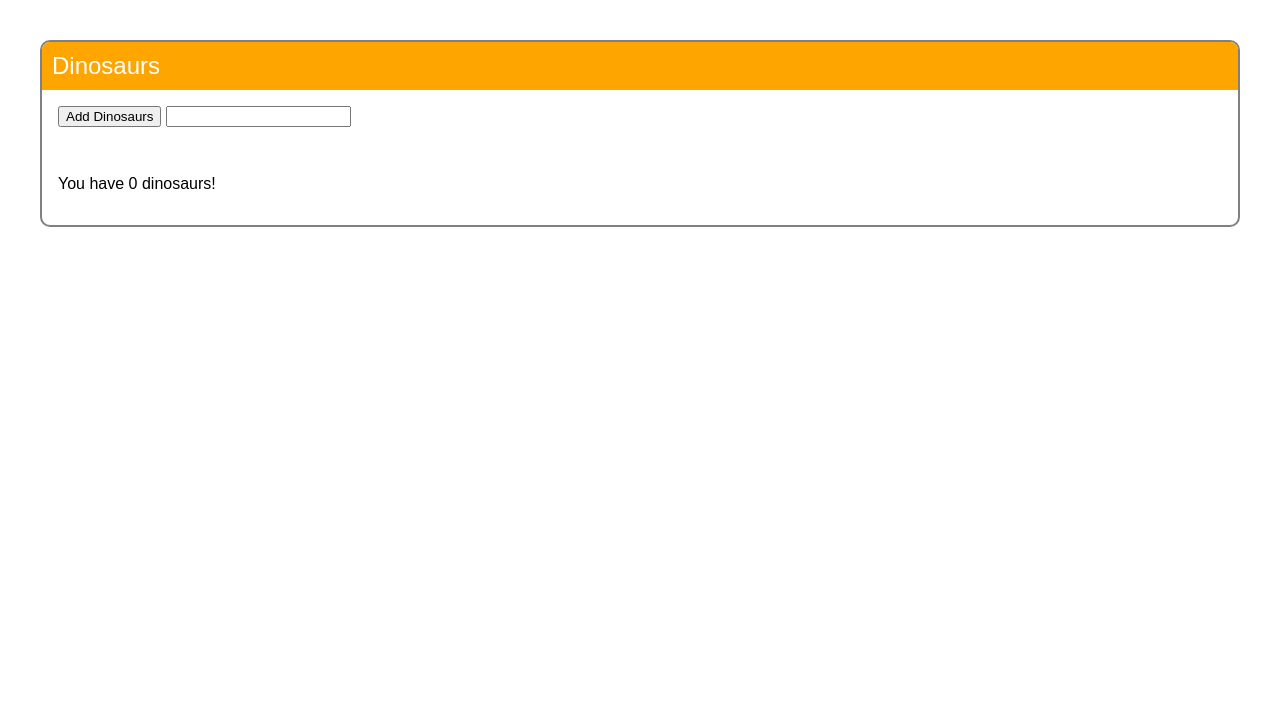
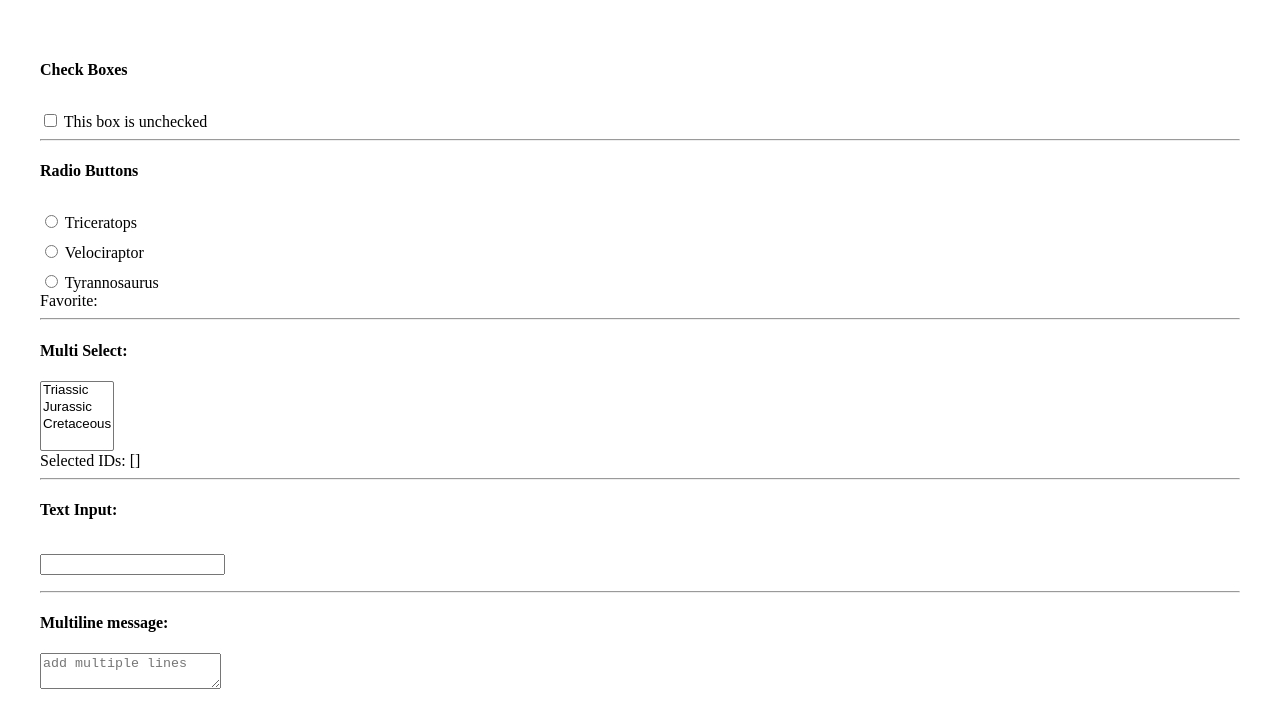
Before and after one commit to imrebartis/basic-vue-egghead, a plain HTML site: page index.html in a window 1280 px wide. Drawn offline with nearby package versions, Linux system fonts and the light colour scheme.

Commit message:
bind values to input fields

```diff
--- a/index.html
+++ b/index.html
@@ -7,15 +7,39 @@
   </head>
 
   <body>
-    <div id="card">
-    <header>Dinosaurs</header>
-    <form v-on:submit.prevent="addDinos">
-  <!--     <button v-on:click="total += 1">Add Dinosaur</button> -->
-      <button type="submit">Add {{ amount }} Dinosaurs</button>
-      <input type="number" v-model.number="amount"/>
-    </form>
-    <p>You have {{ total }} dinosaurs!</p>
-  </div>
+    <div id="app">
+      <h4>Check Boxes</h4>
+      <input type="checkbox" id="checkbox" v-model="checked">
+      <label for="checkbox">This box is {{ checked ? 'checked' : 'unchecked' }}</label>
+      <hr>
+      <h4>Radio Buttons</h4>
+      <template v-for="dino in dinos">
+        <label>
+          <input type="radio" v-bind:value="dino" v-model="chosenDino" />
+          {{ dino }}
+        </label><br>
+      </template>
+      <span>Favorite: {{ chosenDino }}</span>
+      <hr>
+
+      <h4>Multi Select:</h4>
+      <select v-model="selected" multiple>
+        <option v-for="period in periods" v-bind:value="period.value">
+          {{ period.name }}
+        </option>
+      </select><br>
+      <span>Selected IDs: {{ selected }}</span>
+      <hr>
+
+      <h4>Text Input:</h4>
+      <input type="text" v-model="single" />
+      <p>{{ single }}</p>
+      <hr>
+
+      <h4>Multiline message:</h4>
+      <textarea v-model="message" placeholder="add multiple lines"></textarea>
+      <p style="white-space: pre-line">{{ message }}</p>
+    </div>
     <script src="script.js"></script>
   </body>
 
--- a/script.js
+++ b/script.js
@@ -1,12 +1,23 @@
 var app = new Vue({
-  el: '#card',
+  el: '#app',
   data: {
-    total: 0,
-    amount: null
+    checked: false,
+    selected: [],
+    chosenDino: '',
+    single: '',
+    message: '',
+    dinos: [
+      "Triceratops", "Velociraptor", "Tyrannosaurus"
+    ],
+    periods: [
+      { name: 'Triassic', value: 1 },
+      { name: 'Jurassic', value: 2 },
+      { name: 'Cretaceous', value: 3 }
+    ]
   },
   methods: {
     addDinos: function(){
-      this.total += parseInt(this.amount);
+      this.count += this.amount;
     }
   }
 });
--- a/style.css
+++ b/style.css
@@ -1,36 +1,19 @@
+@mixin clearfix {
+  &:after {
+    content: "";
+    display: table;
+    clear: both;
+  }
+}
 body {
   padding: 2em;
-  font-family: sans-serif;
 }
-
-#card {
-  border: 2px solid Gray;
-  border-radius: 10px;
+p {
+  margin: 1em 0;
 }
-
-#card header {
-  display: block;
-  border-radius: 8px 8px 0 0;
-  background: orange;
-  padding: 10px;
-  color: white;
-  font-size: 1.5em;
+input {
+  margin-top: 1em;
 }
-
-#card div, #card p, form {
-  padding:1em;
+label {
+  font-weight: 400;
 }
-
-
-#card ul {
-  list-style: none;
-  margin: 0;
-  padding: 0 1em 1em;
-}
-
-#card ul li {
-  padding: .25em;
-  border: 1px solid gray;
-  margin: .5em 0;
-  border-radius: 3px;
-}
```
